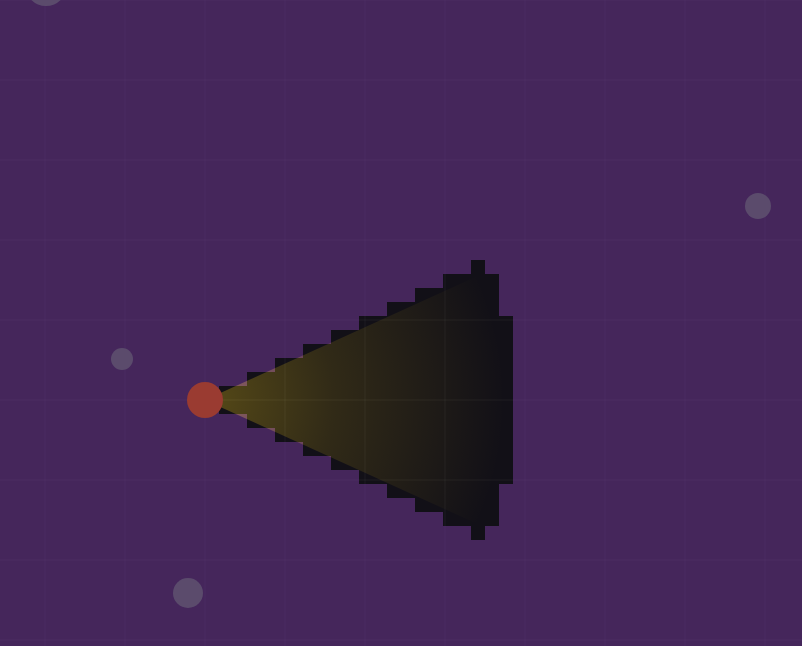
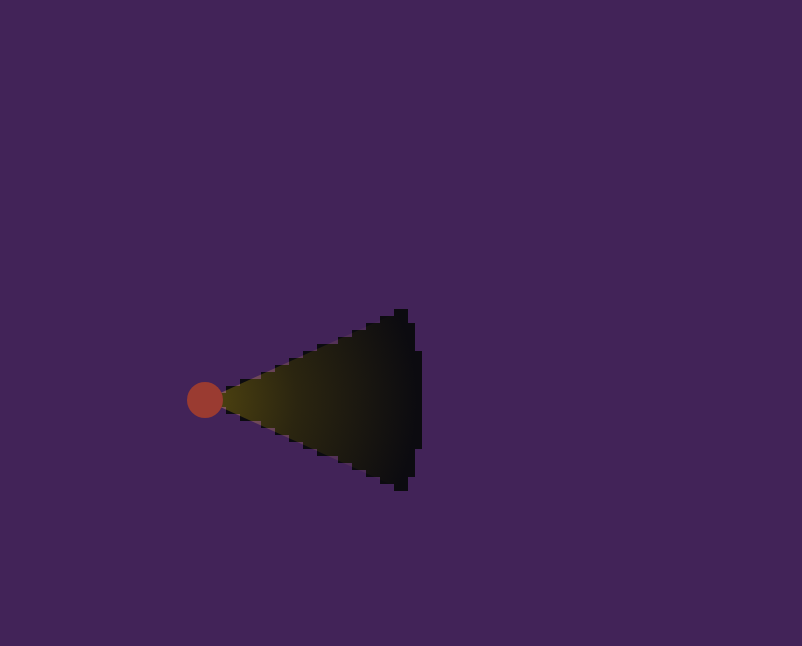
Before and after one commit to emersonh16/Derelict-Drifters, a plain HTML site: page index.html in a window 1280 px wide. Shown: the whole page, without its empty margins (435-1237 px from the left). Drawn offline with Linux system fonts and the light colour scheme; animation ran at ten frames a second.

Commit message:
working beam and miasma

```diff
--- a/core/game.js
+++ b/core/game.js
@@ -1,102 +1,105 @@
-import { initWorld, drawWorld } from "../systems/world.js";
-import { initBeam, drawBeam, onWheelAdjust } from "../systems/beam.js";
+import { initBeam, drawBeam, onWheelAdjust, getBeamGeom } from "../systems/beam.js";
 import { initMiasma, updateMiasma, drawMiasma, clearWithBeam } from "../systems/miasma.js";
 
-const canvas = document.getElementById('game');
-const ctx = canvas.getContext('2d', { alpha: false });
+const canvas = document.getElementById("game");
+const ctx = canvas.getContext("2d", { alpha: false });
 
+const state = {
+  time: 0, dt: 0,
+  mouse: { x: 0, y: 0 },
+  camera: { x: 0, y: 0 },
+  player: { r: 18 },        // ← original derelict size restored
+  keys: new Set()
+};
+
+// ---- Resize ----
 function resize() {
   canvas.width = window.innerWidth;
   canvas.height = window.innerHeight;
+  state.mouse.x = canvas.width / 2;
+  state.mouse.y = canvas.height / 2;
 }
-addEventListener('resize', resize);
+window.addEventListener("resize", resize);
 resize();
 
-// ---- State ----
-const state = {
-  time: 0, dt: 0,
-  keys: new Set(),
-  mouse: { x: canvas.width * 0.8, y: canvas.height * 0.5 },
-  camera: { x: 0, y: 0 },
-  speed: 240,
-  player: { r: 18 }
-};
+// ---- Input ----
+window.addEventListener("keydown", (e) => state.keys.add(e.key.toLowerCase()));
+window.addEventListener("keyup",   (e) => state.keys.delete(e.key.toLowerCase()));
 
-// ---- Input ----
-addEventListener('keydown', (e) => state.keys.add(e.key.toLowerCase()));
-addEventListener('keyup',   (e) => state.keys.delete(e.key.toLowerCase()));
-addEventListener('mousemove', (e) => {
-  const r = canvas.getBoundingClientRect();
-  state.mouse.x = e.clientX - r.left;
-  state.mouse.y = e.clientY - r.top;
+canvas.addEventListener("mousemove", (e) => {
+  const rect = canvas.getBoundingClientRect();
+  state.mouse.x = e.clientX - rect.left;
+  state.mouse.y = e.clientY - rect.top;
 });
-addEventListener('wheel', (e) => {
-  onWheelAdjust(state, e.deltaY); // scroll morphs beam (no-beam ↔ bubble ↔ cone ↔ laser)
+canvas.addEventListener("wheel", (e) => {
+  onWheelAdjust(state, e.deltaY);
   e.preventDefault();
 }, { passive: false });
 
-// ---- Systems init ----
-initWorld(state, { grid: 80, rocks: 60, span: 4000, seed: 12345 });
+// ---- Init ----
+// Beam = half size (bubble, cone, laser ranges halved)
 initBeam(state, {
-  // these should match what we used earlier in systems/beam.js
-  startT: 0.7, wheelStep: 0.05,
-  tNoBeamEnd: 0.08, tBubbleEnd: 0.42, tConeEnd: 0.88,
-  bubbleRMin: 32, bubbleRMax: 180,
-  coneHalfArcWideDeg: 60, coneHalfArcNarrowDeg: 1.6,
-  baseRange: 300, laserRange: 480
-});
-initMiasma(state, {
-  tile: 14, cols: 220, rows: 220,
-  regrowDelay: 1.2, tickHz: 8, baseChance: 0.14
+  startT: 0.7,
+  bubbleRMin: 16,   // was 32
+  bubbleRMax: 90,   // was 180
+  baseRange: 150,   // was 300
+  laserRange: 240,  // was 480
+  bumpRange: 20     // was 40
 });
 
-// ---- Update & Draw ----
+// Keep the small-tile miasma you already liked
+initMiasma(state, {
+  tile: 7,          // half-size tiles (keep if you want the higher detail)
+  cols: 400,
+  rows: 400
+});
+
+// ---- Update ----
 function update(dt) {
-  // camera move (player locked center)
+  state.time += dt;
+
   let vx = 0, vy = 0;
   if (state.keys.has('w')) vy -= 1;
   if (state.keys.has('s')) vy += 1;
   if (state.keys.has('a')) vx -= 1;
   if (state.keys.has('d')) vx += 1;
+
   if (vx || vy) {
     const len = Math.hypot(vx, vy) || 1;
     vx /= len; vy /= len;
-    state.camera.x += vx * state.speed * dt;
-    state.camera.y += vy * state.speed * dt;
+    const speed = 240;
+    state.camera.x += vx * speed * dt;
+    state.camera.y += vy * speed * dt;
   }
 
-  // miasma regrowth ticks
-  updateMiasma(state, dt);
+  updateMiasma(state, dt); // crystal regrowth
 }
 
+// ---- Draw ----
 function draw() {
   const w = canvas.width, h = canvas.height;
   const cx = w / 2, cy = h / 2;
 
-  // background & motion cues
-  drawWorld(ctx, state, cx, cy, w, h);
+  ctx.fillStyle = "#0c0b10";
+  ctx.fillRect(0, 0, w, h);
 
-  // clear miasma using current beam shape (instant effect)
+  getBeamGeom(state, cx, cy);
   clearWithBeam(state, cx, cy);
-
-  // draw remaining miasma tiles (overlay)
   drawMiasma(ctx, state, cx, cy, w, h);
-
-  // render beam (visual on top)
   drawBeam(ctx, state, cx, cy);
 
-  // player (centered)
-  ctx.fillStyle = '#9a3b31';
+  // Player marker (original size)
+  ctx.fillStyle = "#9a3b31";
   ctx.beginPath();
   ctx.arc(cx, cy, state.player.r, 0, Math.PI * 2);
   ctx.fill();
 }
 
+// ---- Main Loop ----
 let last = performance.now();
 function loop(now) {
   const dt = Math.min(0.05, (now - last) / 1000);
   last = now;
-  state.time += dt;
   state.dt = dt;
   update(dt);
   draw();
--- a/index.html
+++ b/index.html
@@ -1,17 +1,16 @@
 <!doctype html>
 <html lang="en">
 <head>
-  <meta charset="utf-8" />
-  <title>Derelict Drifters – Modular Bare Bones</title>
-  <meta name="viewport" content="width=device-width,initial-scale=1" />
+  <meta charset="utf-8">
+  <title>Derelict Drifters – Minimal Beam/Miasma</title>
+  <meta name="viewport" content="width=device-width, initial-scale=1.0">
   <style>
-    html,body{height:100%;margin:0;background:#0c0b10}
-    canvas{display:block;width:100%;height:100%}
+    html, body { margin: 0; height: 100%; background: #0c0b10; }
+    canvas { display: block; width: 100%; height: 100%; }
   </style>
 </head>
 <body>
   <canvas id="game"></canvas>
-  <!-- IMPORTANT: type="module" -->
   <script type="module" src="./core/game.js"></script>
 </body>
 </html>
--- a/systems/beam.js
+++ b/systems/beam.js
@@ -1,129 +1,137 @@
-// Simple translucent beam: no beam → bubble → cone → laser
+// systems/beam.js — half-size beam
 
 export function initBeam(state, opts = {}) {
   state.beam = {
+    // control
     t: clamp(opts.startT ?? 0.7, 0, 1),
     step: opts.wheelStep ?? 0.05,
+
+    // thresholds
     tNoBeamEnd: opts.tNoBeamEnd ?? 0.08,
     tBubbleEnd: opts.tBubbleEnd ?? 0.42,
     tConeEnd:   opts.tConeEnd   ?? 0.88,
-    bubbleRMin: opts.bubbleRMin ?? 32,
-    bubbleRMax: opts.bubbleRMax ?? 180,
+
+    // bubble shape (HALVED)
+    bubbleRMin: opts.bubbleRMin ?? 16,  // was 32
+    bubbleRMax: opts.bubbleRMax ?? 90,  // was 180
+
+    // cone/laser shape
     coneHalfArcWide:   toRad(opts.coneHalfArcWideDeg   ?? 60),
     coneHalfArcNarrow: toRad(opts.coneHalfArcNarrowDeg ?? 1.6),
-    baseRange:  opts.baseRange  ?? 300,
-    laserRange: opts.laserRange ?? 480,
-    // shared translucent look
+    laserMinHalfArc:   toRad(0.22),
+
+    // ranges (HALVED)
+    baseRange:  opts.baseRange  ?? 150, // was 300
+    laserRange: opts.laserRange ?? 240, // was 480
+    bumpRange:  opts.bumpRange  ?? 20,  // was 40
+
+    // live, published each frame
+    mode: 'none',
+    range: 0,
+    halfArc: 0,
+    angle: 0,
+    radius: 0,
+
+    // visuals
     color: {
-      main0: 'rgba(255, 215, 0, 0.25)', // light gold, faint
+      main0: 'rgba(255, 215, 0, 0.25)',
       main1: 'rgba(255, 215, 0, 0.12)',
       main2: 'rgba(255, 215, 0, 0.00)',
       laser0: 'rgba(255, 250, 210, 0.85)',
       laser1: 'rgba(255, 230, 140, 0.50)',
       laser2: 'rgba(255, 230, 140, 0.00)',
       tip:    'rgba(255, 253, 240, 0.95)'
-    },
-    laserMinHalfArc: toRad(0.22),
-    laserPulseAmp: 0.06,
-    laserPulseHz: 7.0
+    }
   };
 }
 
 export function onWheelAdjust(state, deltaY) {
-  const b = state.beam; if (!b) return;
+  const b = state.beam;
   b.t = clamp(b.t + Math.sign(deltaY) * b.step, 0, 1);
 }
 
-export function drawBeam(ctx, state, cx, cy) {
-  const b = state.beam; if (!b) return;
+export function getBeamGeom(state, cx, cy) {
+  const b = state.beam;
   const t = b.t;
+  const ang = Math.atan2(state.mouse.y - cy, state.mouse.x - cx);
 
-  if (t <= b.tNoBeamEnd) return;
+  if (t <= b.tNoBeamEnd) {
+    return Object.assign(b, { mode: 'none', range: 0, halfArc: 0, angle: ang, radius: 0 });
+  }
 
   if (t <= b.tBubbleEnd) {
     const u = invLerp(b.tNoBeamEnd, b.tBubbleEnd, t);
     const R = lerp(b.bubbleRMin, b.bubbleRMax, u);
-    drawCircle(ctx, cx, cy, R, b);
-    return;
+    return Object.assign(b, { mode: 'bubble', radius: R, range: R, halfArc: Math.PI, angle: ang });
   }
 
   if (t <= b.tConeEnd) {
     const u = invLerp(b.tBubbleEnd, b.tConeEnd, t);
     const halfArc = lerp(b.coneHalfArcWide, b.coneHalfArcNarrow, u);
-    drawCone(ctx, state, cx, cy, halfArc, b.baseRange, b);
-    return;
+    const range = lerp(b.baseRange + b.bumpRange, b.laserRange, u); // narrower → farther
+    return Object.assign(b, { mode: 'cone', range, halfArc, angle: ang, radius: 0 });
   }
 
-  const u = invLerp(b.tConeEnd, 1, t);
-  const halfArc = Math.max(b.laserMinHalfArc, lerp(b.coneHalfArcNarrow, b.laserMinHalfArc, 0.8 + 0.2*u));
-  const range   = lerp(b.baseRange, b.laserRange, 0.9);
-  drawLaser(ctx, state, cx, cy, halfArc, range, b, state.time);
+  // laser
+  const halfArc = Math.max(b.laserMinHalfArc, lerp(b.coneHalfArcNarrow, b.laserMinHalfArc, 1));
+  return Object.assign(b, { mode: 'laser', range: b.laserRange, halfArc, angle: ang, radius: 0 });
 }
 
-// ---- Shapes ----
+export function drawBeam(ctx, state, cx, cy) {
+  const b = state.beam;
+  if (b.mode === 'none') return;
+  if (b.mode === 'bubble') return drawCircle(ctx, cx, cy, b.radius, b);
+  if (b.mode === 'cone')   return drawCone(ctx, cx, cy, b.halfArc, b.range, b);
+  drawLaser(ctx, cx, cy, b.halfArc, b.range, b);
+}
+
+// ---- Drawing helpers ----
 function drawCircle(ctx, cx, cy, R, b) {
   ctx.save();
   ctx.globalCompositeOperation = 'lighter';
-  const grad = ctx.createRadialGradient(cx, cy, R * 0.2, cx, cy, R);
-  grad.addColorStop(0.00, b.color.main0);
-  grad.addColorStop(0.40, b.color.main1);
-  grad.addColorStop(1.00, b.color.main2);
-  ctx.fillStyle = grad;
-  ctx.beginPath();
-  ctx.arc(cx, cy, R, 0, Math.PI * 2);
-  ctx.fill();
+  const g = ctx.createRadialGradient(cx, cy, R * 0.2, cx, cy, R);
+  g.addColorStop(0, b.color.main0);
+  g.addColorStop(0.4, b.color.main1);
+  g.addColorStop(1, b.color.main2);
+  ctx.fillStyle = g;
+  ctx.beginPath(); ctx.arc(cx, cy, R, 0, Math.PI * 2); ctx.fill();
   ctx.restore();
 }
 
-function drawCone(ctx, state, cx, cy, halfArc, range, b) {
-  const ang = Math.atan2(state.mouse.y - cy, state.mouse.x - cx);
+function drawCone(ctx, cx, cy, halfArc, range, b) {
   ctx.save();
   ctx.globalCompositeOperation = 'lighter';
-  const grad = ctx.createRadialGradient(cx, cy, range * 0.05, cx, cy, range);
-  grad.addColorStop(0.00, b.color.main0);
-  grad.addColorStop(0.40, b.color.main1);
-  grad.addColorStop(1.00, b.color.main2);
-  ctx.fillStyle = grad;
+  const g = ctx.createRadialGradient(cx, cy, range * 0.05, cx, cy, range);
+  g.addColorStop(0, b.color.main0);
+  g.addColorStop(0.4, b.color.main1);
+  g.addColorStop(1, b.color.main2);
+  ctx.fillStyle = g;
   ctx.beginPath();
   ctx.moveTo(cx, cy);
-  ctx.arc(cx, cy, range, ang - halfArc, ang + halfArc);
+  ctx.arc(cx, cy, range, b.angle - halfArc, b.angle + halfArc);
   ctx.closePath();
   ctx.fill();
   ctx.restore();
 }
 
-function drawLaser(ctx, state, cx, cy, halfArc, range, b, time) {
-  const ang = Math.atan2(state.mouse.y - cy, state.mouse.x - cx);
-  const pulse = 1 + b.laserPulseAmp * Math.sin(time * Math.PI * 2 * b.laserPulseHz);
+function drawLaser(ctx, cx, cy, halfArc, range, b) {
   ctx.save();
   ctx.globalCompositeOperation = 'lighter';
-  const grad = ctx.createRadialGradient(cx, cy, 4, cx, cy, range);
-  grad.addColorStop(0.00, withA(b.color.laser0, 0.95 * pulse));
-  grad.addColorStop(0.35, withA(b.color.laser1, 0.70 * pulse));
-  grad.addColorStop(1.00, withA(b.color.laser2, 1.00));
-  ctx.fillStyle = grad;
+  const g = ctx.createRadialGradient(cx, cy, 4, cx, cy, range);
+  g.addColorStop(0, b.color.laser0);
+  g.addColorStop(0.35, b.color.laser1);
+  g.addColorStop(1, b.color.laser2);
+  ctx.fillStyle = g;
   ctx.beginPath();
   ctx.moveTo(cx, cy);
-  ctx.arc(cx, cy, range, ang - halfArc, ang + halfArc);
+  ctx.arc(cx, cy, range, b.angle - halfArc, b.angle + halfArc);
   ctx.closePath();
-  ctx.fill();
-  const tipX = cx + Math.cos(ang) * range;
-  const tipY = cy + Math.sin(ang) * range;
-  const tipGrad = ctx.createRadialGradient(tipX, tipY, 0, tipX, tipY, 16);
-  tipGrad.addColorStop(0.00, b.color.tip);
-  tipGrad.addColorStop(1.00, 'rgba(255,255,255,0)');
-  ctx.fillStyle = tipGrad;
-  ctx.beginPath();
-  ctx.arc(tipX, tipY, 16, 0, Math.PI * 2);
   ctx.fill();
   ctx.restore();
 }
 
 // ---- Utils ----
-function toRad(deg) { return (deg * Math.PI) / 180; }
+function toRad(d) { return d * Math.PI / 180; }
 function clamp(v, a, z) { return Math.max(a, Math.min(z, v)); }
 function lerp(a, b, t) { return a + (b - a) * t; }
 function invLerp(a, b, v) { return clamp((v - a) / (b - a), 0, 1); }
-function withA(rgba, a) {
-  return rgba.replace(/rgba\(([^)]+),\s*([0-9.]+)\)/, `rgba($1,${a})`);
-}
--- a/systems/miasma.js
+++ b/systems/miasma.js
@@ -1,48 +1,37 @@
-// systems/miasma.js
-// Binary miasma grid with world-space clearing for ALL beam modes.
-
 export function initMiasma(state, opts = {}) {
-  const halfCols = Math.floor((opts.cols ?? 220) / 2);
-  const halfRows = Math.floor((opts.rows ?? 220) / 2);
-
+  const halfCols = Math.floor((opts.cols ?? 400) / 2); // much larger
+  const halfRows = Math.floor((opts.rows ?? 400) / 2);
+  const size = halfCols * 2 * halfRows * 2;
   state.miasma = {
     tile: opts.tile ?? 14,
-    halfCols,
-    halfRows,
-    regrowDelay: opts.regrowDelay ?? 1.2,
-    tickHz: opts.tickHz ?? 8,
-    baseChance: opts.baseChance ?? 0.14,
-    strength: null,         // Uint8Array (1=fog, 0=clear)
-    lastCleared: null,      // Float32Array timestamps
-    _accum: 0
+    halfCols, halfRows,
+    strength: new Uint8Array(size).fill(1), // full fog
+    regrowDelay: opts.regrowDelay ?? 1.0,   // seconds before tile can regrow
+    baseChance: opts.baseChance ?? 0.2,     // growth probability
+    lastCleared: new Float32Array(size).fill(-1e9),
+    _accum: 0,
+    tickHz: opts.tickHz ?? 8
   };
-
-  const cols = halfCols * 2, rows = halfRows * 2, N = cols * rows;
-  const strength = new Uint8Array(N);
-  const lastCleared = new Float32Array(N);
-  for (let i = 0; i < N; i++) { strength[i] = 1; lastCleared[i] = -1e9; }
-  state.miasma.strength = strength;
-  state.miasma.lastCleared = lastCleared;
 }
 
 export function updateMiasma(state, dt) {
-  const s = state.miasma; if (!s) return;
+  const s = state.miasma;
   s._accum += dt;
   const step = 1 / s.tickHz;
-  while (s._accum >= step) { s._accum -= step; regrowStep(state); }
+  while (s._accum >= step) {
+    s._accum -= step;
+    regrowStep(state);
+  }
 }
 
 export function drawMiasma(ctx, state, cx, cy, w, h) {
-  const s = state.miasma; if (!s) return;
+  const s = state.miasma;
   const t = s.tile;
-
-  // Visible world bounds (in world coords)
   const leftW   = state.camera.x - w / 2;
   const rightW  = state.camera.x + w / 2;
   const topW    = state.camera.y - h / 2;
   const bottomW = state.camera.y + h / 2;
 
-  // Visible grid range (grid coords centered on 0,0)
   const minGX = Math.max(-s.halfCols, Math.floor(leftW  / t) - 1);
   const maxGX = Math.min( s.halfCols, Math.ceil (rightW / t) + 1);
   const minGY = Math.max(-s.halfRows, Math.floor(topW   / t) - 1);
@@ -50,104 +39,65 @@ export function drawMiasma(ctx, state, cx, cy, w, h) {
 
   ctx.save();
   ctx.globalCompositeOperation = 'source-over';
-  ctx.fillStyle = 'rgba(120, 60, 160, 0.50)';
+  ctx.fillStyle = 'rgba(120, 60, 160, 0.5)';
 
   for (let gy = minGY; gy < maxGY; gy++) {
     for (let gx = minGX; gx < maxGX; gx++) {
-      const i = idx(s, gx, gy);
-      if (s.strength[i] === 0) continue;
-
-      // tile top-left in world coords
-      const wx = gx * t;
-      const wy = gy * t;
-
-      // world → screen
-      const sx = Math.floor(wx - state.camera.x + cx);
-      const sy = Math.floor(wy - state.camera.y + cy);
-      if (sx > w || sy > h || sx + t < 0 || sy + t < 0) continue;
-
-      ctx.fillRect(sx, sy, t, t);
+      if (tileActive(s, gx, gy)) {
+        const sx = gx * t - state.camera.x + cx;
+        const sy = gy * t - state.camera.y + cy;
+        ctx.fillRect(sx, sy, t, t);
+      }
     }
   }
   ctx.restore();
 }
 
 export function clearWithBeam(state, cx, cy) {
-  const s = state.miasma; if (!s) return;
-
-  // --- world-space center & mouse ---
-  const playerWX = state.camera.x;                      // world coords at screen center
-  const playerWY = state.camera.y;
-  const mouseWX  = state.camera.x + (state.mouse.x - cx);
-  const mouseWY  = state.camera.y + (state.mouse.y - cy);
-  const aimAng   = Math.atan2(mouseWY - playerWY, mouseWX - playerWX);
-
-  // Beam mode
-  const mode = beamMode(state);
-  if (mode === 'none') return;
+  const s = state.miasma;
+  const b = state.beam;
+  if (!s || !b || b.mode === 'none') return;
 
   const t = s.tile;
-  const pad = t * 1.0; // over-clear one tile around edges
+  const playerWX = state.camera.x;
+  const playerWY = state.camera.y;
+  const maxR2 = (b.range + t) ** 2;
+  const now = state.time;
 
-  if (mode === 'bubble') {
-    const R = bubbleRadiusFromT(state.beam) + pad;
+  function angleDiff(a, b) {
+    let d = a - b;
+    while (d > Math.PI) d -= Math.PI * 2;
+    while (d < -Math.PI) d += Math.PI * 2;
+    return d;
+  }
 
-    // Iterate tiles near the circle in WORLD space
-    const minGX = Math.floor((playerWX - R) / t);
-    const maxGX = Math.ceil ((playerWX + R) / t);
-    const minGY = Math.floor((playerWY - R) / t);
-    const maxGY = Math.ceil ((playerWY + R) / t);
+  const minGX = Math.floor((playerWX - b.range) / t);
+  const maxGX = Math.ceil ((playerWX + b.range) / t);
+  const minGY = Math.floor((playerWY - b.range) / t);
+  const maxGY = Math.ceil ((playerWY + b.range) / t);
 
-    for (let gy = clampInt(minGY, -s.halfRows, s.halfRows - 1);
-             gy <= clampInt(maxGY, -s.halfRows, s.halfRows - 1); gy++) {
-      for (let gx = clampInt(minGX, -s.halfCols, s.halfCols - 1);
-               gx <= clampInt(maxGX, -s.halfCols, s.halfCols - 1); gx++) {
-        const i = idx(s, gx, gy);
-        const cxW = gx * t + t * 0.5;                   // tile center world
-        const cyW = gy * t + t * 0.5;
-        const dx = cxW - playerWX, dy = cyW - playerWY; // world delta to player
-        if (dx*dx + dy*dy <= R*R) setCleared(state, i);
+  for (let gy = minGY; gy <= maxGY; gy++) {
+    if (gy < -s.halfRows || gy >= s.halfRows) continue;
+    for (let gx = minGX; gx <= maxGX; gx++) {
+      if (gx < -s.halfCols || gx >= s.halfCols) continue;
+
+      const wx = gx * t + t / 2;
+      const wy = gy * t + t / 2;
+      const dx = wx - playerWX, dy = wy - playerWY;
+      if (dx * dx + dy * dy > maxR2) continue;
+
+      if (b.mode === 'bubble') {
+        setCleared(s, gx, gy, now);
+        continue;
+      }
+      if (Math.abs(angleDiff(Math.atan2(dy, dx), b.angle)) <= b.halfArc) {
+        setCleared(s, gx, gy, now);
       }
     }
-    return;
-  }
-
-  // Cone or Laser
-  const params = coneParamsFromT(state.beam);
-  const halfArc = params.halfArc;
-  const range   = params.range + pad;
-  const angPad  = Math.atan2(pad, Math.max(32, range)); // edge insurance
-
-  const minGX = Math.floor((playerWX - range) / t);
-  const maxGX = Math.ceil ((playerWX + range) / t);
-  const minGY = Math.floor((playerWY - range) / t);
-  const maxGY = Math.ceil ((playerWY + range) / t);
-
-  for (let gy = clampInt(minGY, -s.halfRows, s.halfRows - 1);
-           gy <= clampInt(maxGY, -s.halfRows, s.halfRows - 1); gy++) {
-    for (let gx = clampInt(minGX, -s.halfCols, s.halfCols - 1);
-             gx <= clampInt(maxGX, -s.halfCols, s.halfCols - 1); gx++) {
-      const i = idx(s, gx, gy);
-      const cxW = gx * t + t * 0.5;
-      const cyW = gy * t + t * 0.5;
-      const dx = cxW - playerWX, dy = cyW - playerWY;
-      const dist2 = dx*dx + dy*dy;
-      if (dist2 > range*range) continue;
-
-      const a = Math.atan2(dy, dx);
-      const d = angleDiff(a, aimAng);
-      if (Math.abs(d) <= (halfArc + angPad)) setCleared(state, i);
-    }
-  }
-
-  // Laser gets an extra crisp “ray” down the center
-  if (mode === 'laser') {
-    const thickness = Math.max(t * 0.7, 6);
-    rayStampWorld(s, state, playerWX, playerWY, aimAng, range, thickness);
   }
 }
 
-// ---------- internals ----------
+// ---- Internals ----
 function regrowStep(state) {
   const s = state.miasma, now = state.time;
   const cols = s.halfCols * 2, rows = s.halfRows * 2;
@@ -159,6 +109,7 @@ function regrowStep(state) {
       if (s.strength[i] === 1) continue;
       if ((now - s.lastCleared[i]) < s.regrowDelay) continue;
 
+      // count adjacent miasma
       let adj = 0;
       if (gx - 1 >= -s.halfCols && s.strength[idx(s, gx - 1, gy)] === 1) adj++;
       if (gx + 1 <   s.halfCols && s.strength[idx(s, gx + 1, gy)] === 1) adj++;
@@ -174,76 +125,16 @@ function regrowStep(state) {
   s.strength = next;
 }
 
-function bubbleRadiusFromT(b) {
-  const u = invLerp(b.tNoBeamEnd, b.tBubbleEnd, b.t);
-  return lerp(b.bubbleRMin, b.bubbleRMax, u);
+function tileActive(s, gx, gy) {
+  return s.strength[idx(s, gx, gy)] === 1;
 }
-
-function coneParamsFromT(b) {
-  if (b.t <= b.tConeEnd) {
-    const u = invLerp(b.tBubbleEnd, b.tConeEnd, b.t);
-    return { halfArc: lerp(b.coneHalfArcWide, b.coneHalfArcNarrow, u), range: b.baseRange };
-  }
-  const u = invLerp(b.tConeEnd, 1, b.t);
-  const halfArc = Math.max(b.laserMinHalfArc ?? toRad(0.22), lerp(b.coneHalfArcNarrow, toRad(0.22), 0.8 + 0.2*u));
-  const range   = lerp(b.baseRange, b.laserRange, 0.9);
-  return { halfArc, range };
+function setCleared(s, gx, gy, now) {
+  const i = idx(s, gx, gy);
+  s.strength[i] = 0;
+  s.lastCleared[i] = now;
 }
-
-function beamMode(state) {
-  const t = state.beam.t;
-  if (t <= state.beam.tNoBeamEnd) return 'none';
-  if (t <= state.beam.tBubbleEnd) return 'bubble';
-  if (t <= state.beam.tConeEnd)   return 'cone';
-  return 'laser';
-}
-
-function setCleared(state, i) {
-  const s = state.miasma;
-  s.strength[i] = 0;
-  s.lastCleared[i] = state.time;
-}
-
-// March a thick ray in WORLD space and clear tiles along it
-function rayStampWorld(s, state, oxW, oyW, ang, range, thickness) {
-  const t = s.tile, step = t * 0.6;
-  const cos = Math.cos(ang), sin = Math.sin(ang);
-  const rad2 = (thickness * 0.5) ** 2;
-
-  for (let d = 0; d <= range; d += step) {
-    const pxW = oxW + cos * d;
-    const pyW = oyW + sin * d;
-
-    const minGX = Math.floor((pxW - thickness) / t);
-    const maxGX = Math.ceil ((pxW + thickness) / t);
-    const minGY = Math.floor((pyW - thickness) / t);
-    const maxGY = Math.ceil ((pyW + thickness) / t);
-
-    for (let gy = clampInt(minGY, -s.halfRows, s.halfRows - 1); gy <= clampInt(maxGY, -s.halfRows, s.halfRows - 1); gy++) {
-      for (let gx = clampInt(minGX, -s.halfCols, s.halfCols - 1); gx <= clampInt(maxGX, -s.halfCols, s.halfCols - 1); gx++) {
-        const i = idx(s, gx, gy);
-        const cxW = gx * t + t * 0.5;
-        const cyW = gy * t + t * 0.5;
-        const dx = cxW - pxW, dy = cyW - pyW;
-        if (dx*dx + dy*dy <= rad2) setCleared(state, i);
-      }
-    }
-  }
-}
-
-// ---- helpers ----
 function idx(s, gx, gy) {
   const x = gx + s.halfCols;
   const y = gy + s.halfRows;
   return y * (s.halfCols * 2) + x;
 }
-function clampInt(v, a, z) { return Math.max(a, Math.min(z, v)); }
-function toRad(deg){ return (deg * Math.PI)/180; }
-function lerp(a,b,t){ return a + (b-a)*t; }
-function invLerp(a,b,v){ return Math.max(0, Math.min(1, (v-a)/(b-a))); }
-function angleDiff(a, b) {
-  let d = a - b;
-  while (d >  Math.PI) d -= Math.PI * 2;
-  while (d < -Math.PI) d += Math.PI * 2;
-  return d;
-}
--- a/systems/world.js
+++ /dev/null
@@ -1,37 +0,0 @@
-// Subtle grid + rocks to show motion
-export function initWorld(state, opts = {}) {
-  const rng = (seed => () => (seed = (seed * 1664525 + 1013904223) >>> 0) / 2**32)(opts.seed ?? 12345);
-  state.world = {
-    grid: opts.grid ?? 80,
-    rocks: Array.from({ length: opts.rocks ?? 60 }, () => {
-      const x = (rng() - 0.5) * (opts.span ?? 4000);
-      const y = (rng() - 0.5) * (opts.span ?? 4000);
-      const r = 6 + Math.floor(rng() * 16);
-      return { x, y, r };
-    })
-  };
-}
-
-export function drawWorld(ctx, state, cx, cy, w, h) {
-  const { grid, rocks } = state.world;
-
-  ctx.fillStyle = '#121017';
-  ctx.fillRect(0, 0, w, h);
-
-  ctx.strokeStyle = 'rgba(255,255,255,0.05)';
-  ctx.lineWidth = 1;
-  const ox = - (state.camera.x % grid);
-  const oy = - (state.camera.y % grid);
-  ctx.beginPath();
-  for (let x = ox; x < w; x += grid) { ctx.moveTo(x,0); ctx.lineTo(x,h); }
-  for (let y = oy; y < h; y += grid) { ctx.moveTo(0,y); ctx.lineTo(w,y); }
-  ctx.stroke();
-
-  ctx.fillStyle = '#3e5b39';
-  for (const r of rocks) {
-    const sx = Math.floor(r.x - state.camera.x + cx);
-    const sy = Math.floor(r.y - state.camera.y + cy);
-    if (sx + r.r < 0 || sy + r.r < 0 || sx - r.r > w || sy - r.r > h) continue;
-    ctx.beginPath(); ctx.arc(sx, sy, r.r, 0, Math.PI*2); ctx.fill();
-  }
-}
```
